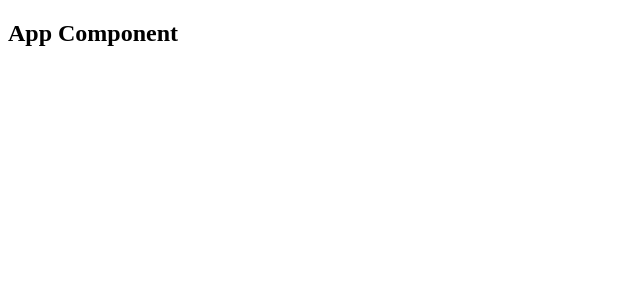
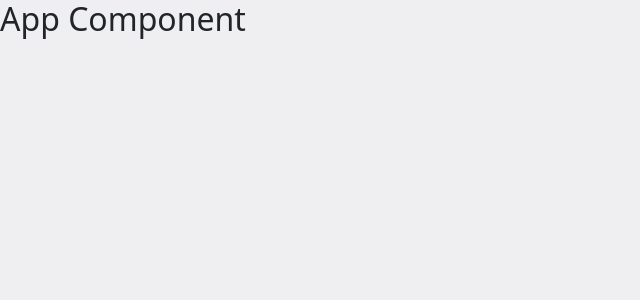
Before and after one commit to charonchai1/contact-app, a Vue app: page / in a window 1280 px wide. Shown: the top 300 px of the page, without its empty margins (0-640 px from the left). Built offline with nearby package versions, Linux system fonts and the light colour scheme.

Commit message:
import bootstrap

```diff
--- a/public/index.html
+++ b/public/index.html
@@ -5,6 +5,7 @@
     <meta http-equiv="X-UA-Compatible" content="IE=edge">
     <meta name="viewport" content="width=device-width,initial-scale=1.0">
     <link rel="icon" href="<%= BASE_URL %>favicon.ico">
+    <link rel="stylesheet" href="https://cdnjs.cloudflare.com/ajax/libs/font-awesome/6.4.0/css/all.min.css" integrity="sha512-iecdLmaskl7CVkqkXNQ/ZH/XLlvWZOJyj7Yy7tcenmpD1ypASozpmT/E0iPtmFIB46ZmdtAc9eNBvH0H/ZpiBw==" crossorigin="anonymous" referrerpolicy="no-referrer" />
     <title><%= htmlWebpackPlugin.options.title %></title>
   </head>
   <body>
--- a/src/App.vue
+++ b/src/App.vue
@@ -1,5 +1,7 @@
 <template>
    <h2>App Component</h2>
+
+
 </template>
 
 
--- /dev/null
+++ b/src/styles.css
@@ -0,0 +1,5 @@
+
+
+body{
+    background-color: #efeff1  !important;
+}
```
Also changed, not shown: src/main.js (+15 -0 lines).
